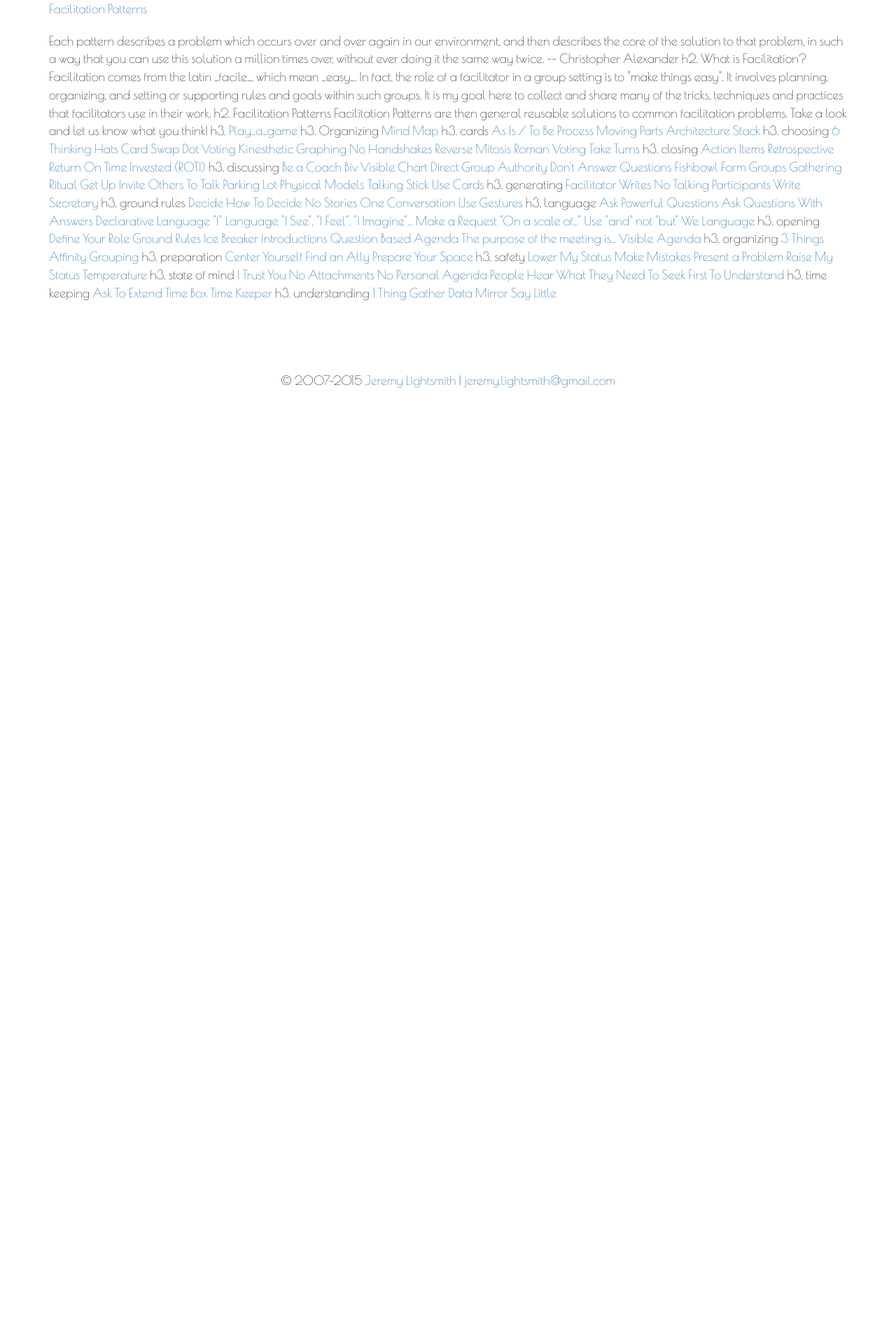
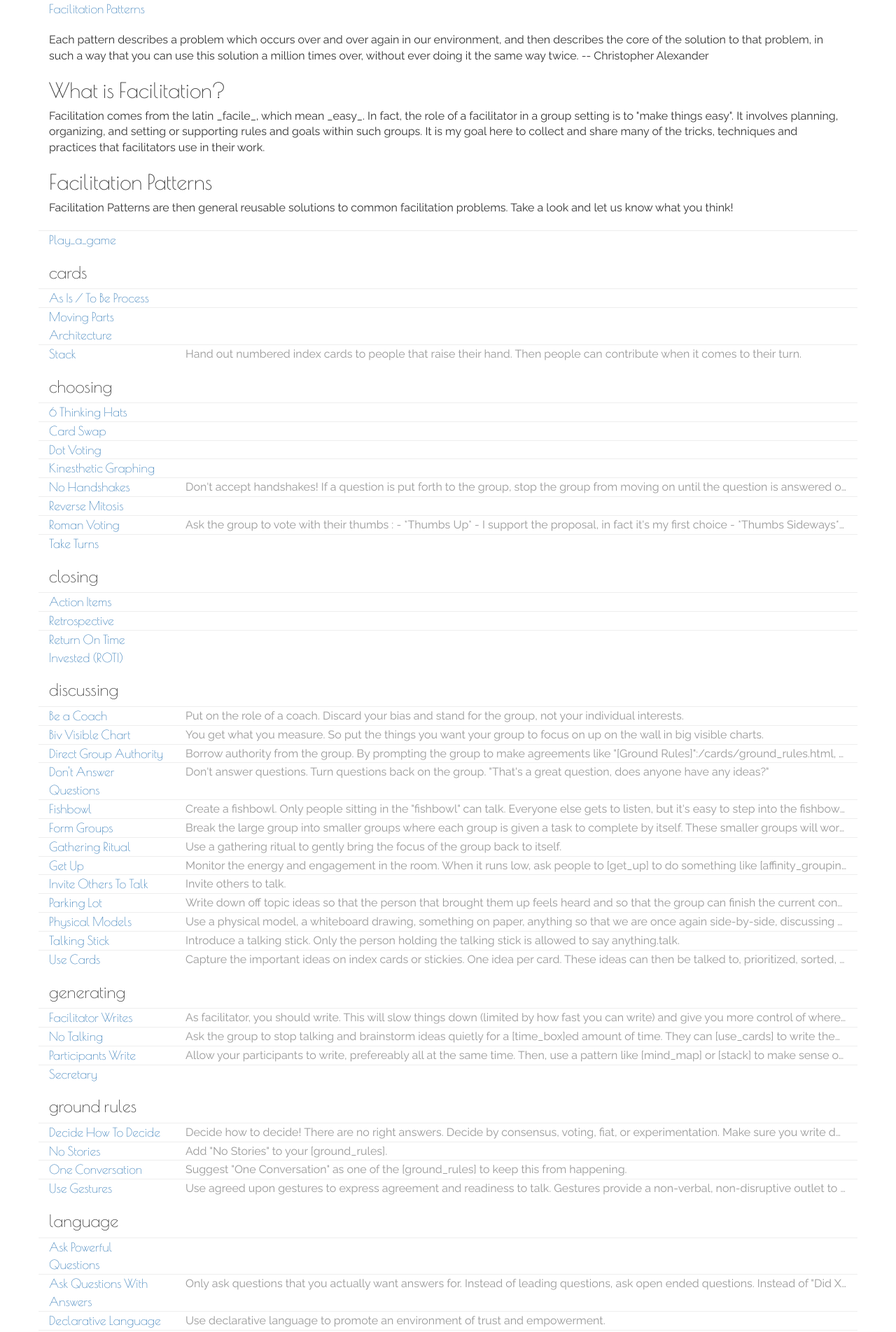
Before and after one commit to facilitationpatterns/facilitationpatterns.github.io, a Jekyll site: the page built from index.html, in a window 1280 px wide. Shown: the top 1903 px of the page at 70% size. Built offline with Jekyll 4.4.1, drawn with Linux system fonts in a browser that asks for light colours; before the commit the page ends 900 px from its top, so only the background shows below that; some of the changed text lies outside the part shown.

Commit message:
looks ready...

```diff
--- a/_cards/mind_map.textile
+++ b/_cards/mind_map.textile
@@ -1,6 +1,6 @@
 ---
 title: Mind Map
-category: Organizing
+category: organizing
 story: |
 
 problem: |
--- a/_includes/head.html
+++ b/_includes/head.html
@@ -8,7 +8,7 @@
   <meta name="author" content="Jeremy Lightsmith"/>
   <link rel="canonical" href="{{ page.url | replace:'index.html','' }}">
 
-  <link href='http://fonts.googleapis.com/css?family=Poiret+One|Indie+Flower' rel='stylesheet' type='text/css'>
+  <link href='http://fonts.googleapis.com/css?family=Poiret+One|Indie+Flower|Raleway' rel='stylesheet' type='text/css'>
   <link rel="stylesheet" href="/css/bootstrap.min.css">
   <link rel="stylesheet" href="/css/bootstrap-theme.min.css">
   <link rel="stylesheet" href="/css/style.css">
--- a/_layouts/card.html
+++ b/_layouts/card.html
@@ -7,9 +7,6 @@
   {% include header.html %}
 
   <div class="container">
-    <div class="next-prev">
-      Next {{ page.next }}
-    </div>
     <h1>{{ page.title }}</h1>
 
     {% if page.story %}
--- a/css/style.scss
+++ b/css/style.scss
@@ -1,8 +1,32 @@
 ---
 ---
 body {
+  font-family: 'Raleway', sans-serif;
+  font-size: 16px;
+  color: #333;
+}
+
+b, strong {
+  font-size: 1.1em;
+}
+
+h1, h2, h3, h4, a {
   font-family: 'Poiret One', arial;
-  font-size: 18px;
+}
+
+a {
+  font-size: 1.1em;
+}
+
+.card-row {
+  border-top: solid 1px #eee;
+  .limited {
+    padding-top: 2px;
+    overflow: hidden;
+    white-space: nowrap;
+    text-overflow: ellipsis;
+    color: #999;
+  }
 }
 
 .story {
--- /dev/null
+++ b/index.html
@@ -0,0 +1,35 @@
+---
+layout: default
+---
+<p>
+Each pattern describes a problem which occurs over and over again in our environment, and then describes the core of the solution to that problem, in such a way that you can use this solution a million times over, without ever doing it the same way twice. -- Christopher Alexander
+</p>
+
+<h2>What is Facilitation?</h2>
+
+<p>
+Facilitation comes from the latin _facile_, which mean _easy_. In fact, the role of a facilitator in a group setting is to "make things easy". It involves planning, organizing, and setting or supporting rules and goals within such groups. It is my goal here to collect and share many of the tricks, techniques and practices that facilitators use in their work.</p>
+
+<h2>Facilitation Patterns</h2>
+
+<p>
+Facilitation Patterns are then general reusable solutions to common facilitation problems. Take a look and let us know what you think!
+</p>
+
+{% assign categories = site.cards | group_by:"category" | sort: "name" %}
+{% for category in categories %}
+<h3>{{ category.name }}</h3>
+
+{% for card in category.items %}
+<div class="row card-row">
+<div class="col-sm-2"><a href="{{ card.url }}">{{ card.title }}</a></div>
+<div class="col-sm-10 limited">{{ card.answer }}</div>
+</div>
+{% endfor %}
+{% endfor %}
+
+<br/>
+<br/>
+<br/>
+<p>
+Want to see everything on one page? Check out our <a href="/progress">Progress</a> page.
--- a/index.textile
+++ /dev/null
@@ -1,20 +0,0 @@
----
-layout: default
----
-Each pattern describes a problem which occurs over and over again in our environment, and then describes the core of the solution to that problem, in such a way that you can use this solution a million times over, without ever doing it the same way twice. -- Christopher Alexander
-
-h2. What is Facilitation?
-
-Facilitation comes from the latin _facile_, which mean _easy_. In fact, the role of a facilitator in a group setting is to "make things easy". It involves planning, organizing, and setting or supporting rules and goals within such groups. It is my goal here to collect and share many of the tricks, techniques and practices that facilitators use in their work.
-
-h2. Facilitation Patterns
-
-Facilitation Patterns are then general reusable solutions to common facilitation problems. Take a look and let us know what you think!
-
-{% assign categories = site.cards | group_by:"category" | sort: "name" %}
-{% for category in categories %}
-h3. {{ category.name }}
-{% for card in category.items %}
-<a href="{{ card.url }}">{{ card.title }}</a>
-{% endfor %}
-{% endfor %}
```
